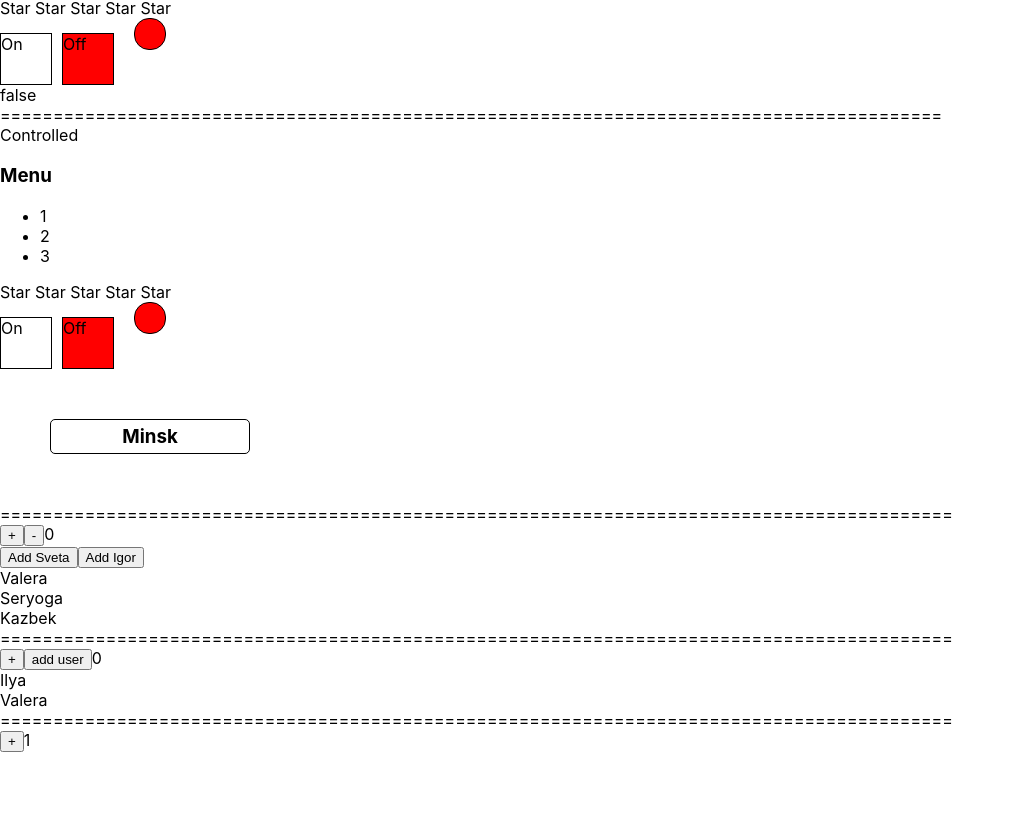
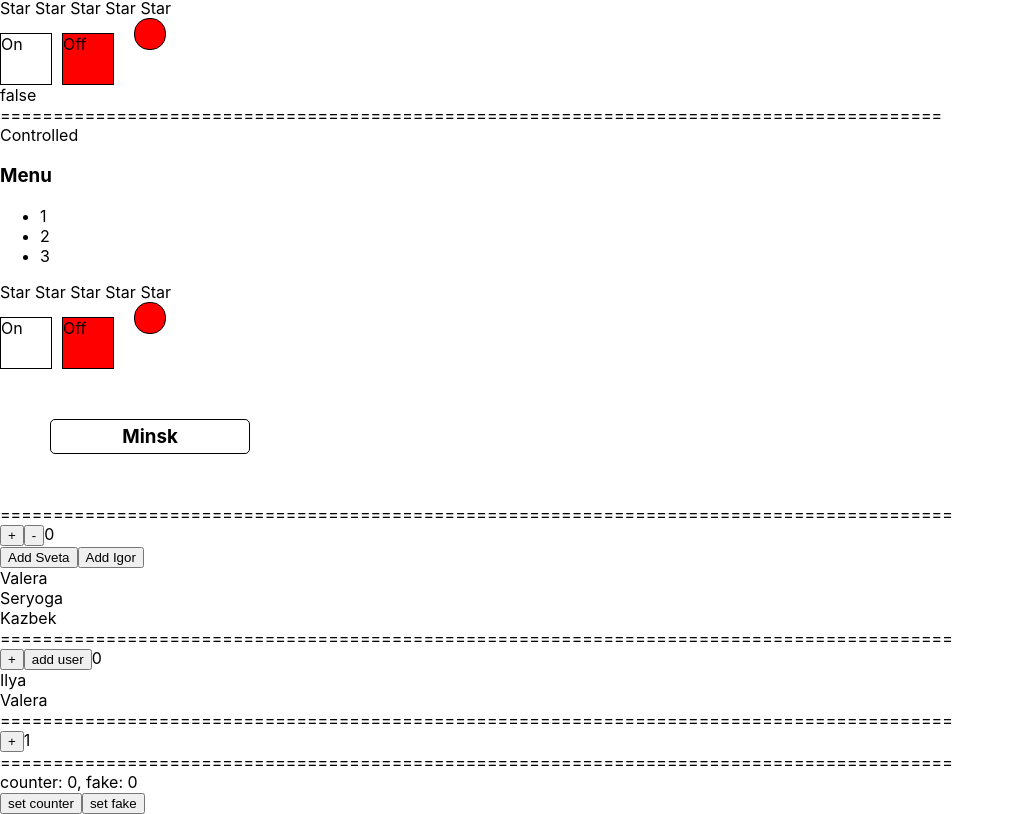
Before and after one commit to iForced/trainingStand, a React (Create React App) app: page / in a window 1280 px wide. Shown: the part 158-972 px from the top of the page, without its empty margins (0-1015 px from the left). Before the commit the page ends 910 px from the top, so only its background shows below. Built offline with nearby package versions, Linux system fonts and the light colour scheme.

Commit message:
try useEffect dependences

```diff
--- a/src/App.tsx
+++ b/src/App.tsx
@@ -10,6 +10,7 @@ import {Select} from "./components/Select/Select";
 import {ReactMemoDemo} from "./components/ReactMemoDemo/ReactMemoDemo";
 import {UseMemoExample} from "./components/SelectUseMemo/CounterUseMemo";
 import {UseStateExtended} from "./components/useStateExtended/UseStateExtended";
+import {UseEffectDemo} from "./components/UseEffectDemo/UseEffectDemo";
 
 export type SelectItemType = {
     title: string
@@ -53,6 +54,8 @@ function App() {
             <UseMemoExample />
             <div>==========================================================================================</div>
             <UseStateExtended />
+            <div>==========================================================================================</div>
+            <UseEffectDemo />
         </div>
     );
 }
--- a/src/components/ReactMemoDemo/ReactMemoDemo.tsx
+++ b/src/components/ReactMemoDemo/ReactMemoDemo.tsx
@@ -1,4 +1,4 @@
-import React, {useReducer, useState} from "react";
+import React, {useReducer} from "react";
 import {counterReducer} from "./counterReducer";
 import {usersReducer} from "./usersReducer";
 
--- /dev/null
+++ b/src/components/UseEffectDemo/UseEffectDemo.tsx
@@ -0,0 +1,31 @@
+import React, {useEffect, useState} from 'react';
+
+export const UseEffectDemo = () => {
+    console.log('component rendered')
+    const [counter, setCounter] = useState<number>(0)
+    const [fake, setFake] = useState<number>(0)
+
+    useEffect(() => {
+        console.log('useEffect on every rendering')
+        document.title = counter.toString()
+    })
+
+    useEffect(() => {
+        console.log('useEffect on first rendering')
+        document.title = counter.toString()
+    }, [])
+
+    useEffect(() => {
+        console.log('useEffect on every counter changing')
+        document.title = counter.toString()
+    }, [counter])
+
+    const increment = (value: number) => value + 1
+    return (
+        <div>
+            <div>counter: {counter}, fake: {fake}</div>
+            <button onClick={() => setCounter(increment)}>set counter</button>
+            <button onClick={() => setFake(increment)}>set fake</button>
+        </div>
+    );
+};
--- a/src/components/useStateExtended/UseStateExtended.tsx
+++ b/src/components/useStateExtended/UseStateExtended.tsx
@@ -9,7 +9,7 @@ const difficultCounting = () => {
 export const UseStateExtended =() => {
     console.log('use state rendered')
 
-    const [counter, setCounter] = useState(difficultCounting)
+    const [counter, setCounter] = useState<number>(difficultCounting)
 
     const increment = (value: number) => value + 1
 
```
